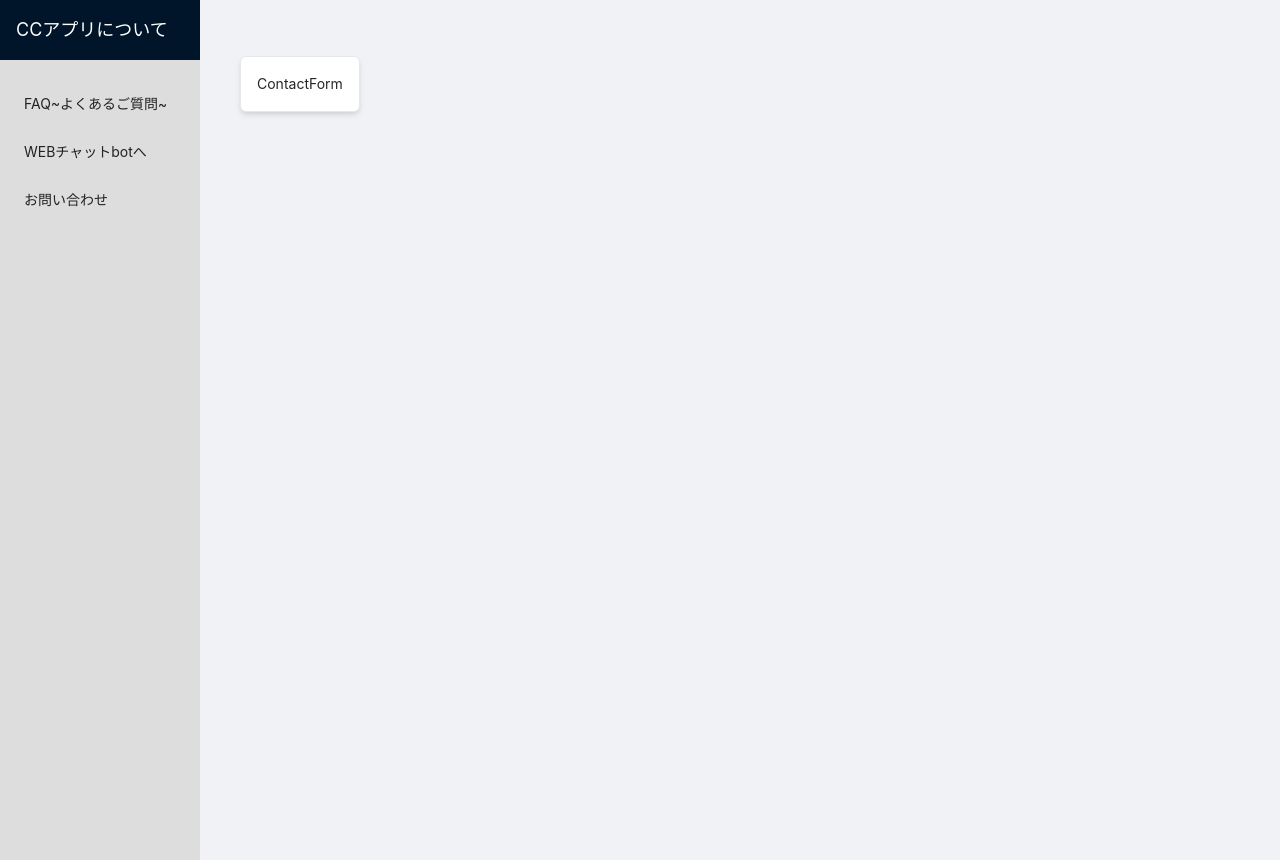
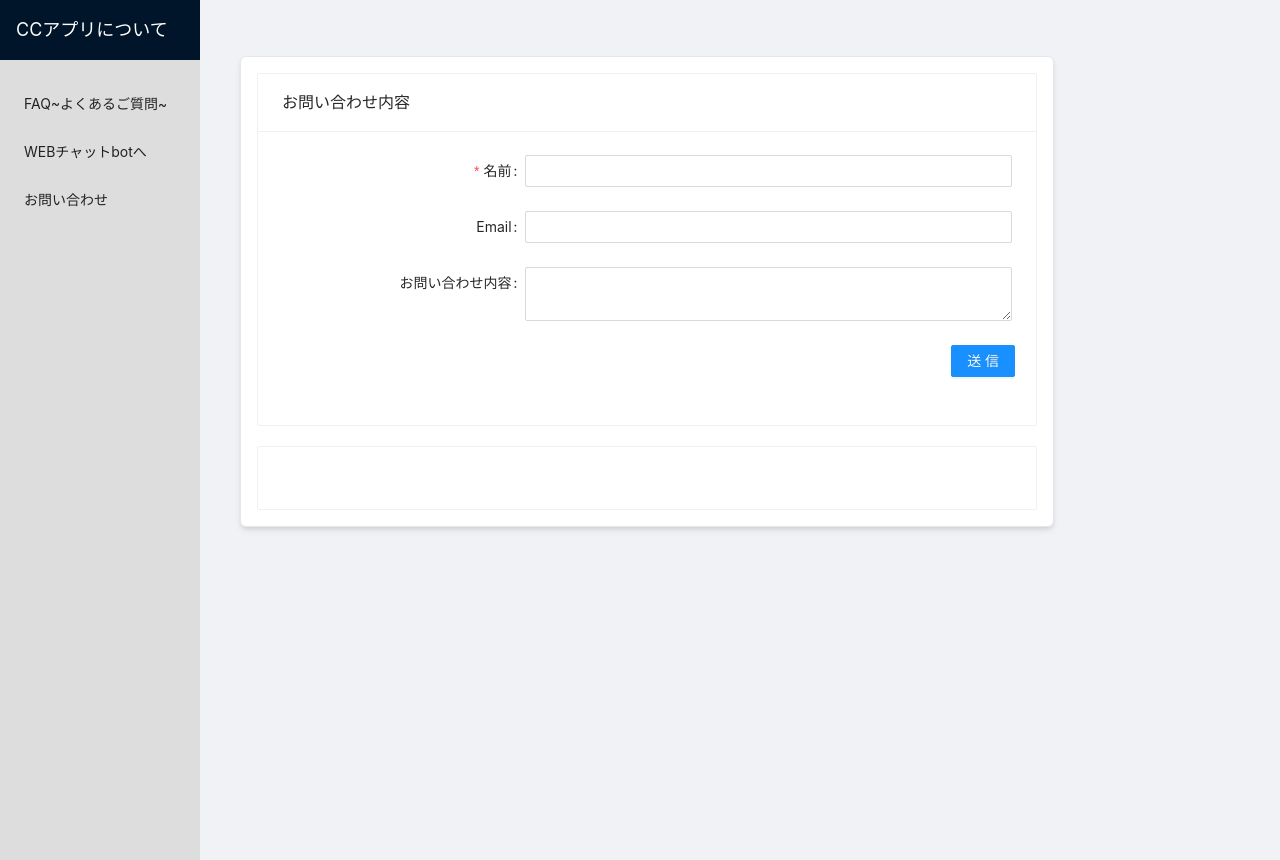
Before and after one commit to kosuke-17/contact-web, a Next.js app: page /contactForm in a window 1280 px wide. Built offline with nearby package versions, Linux system fonts and the light colour scheme.

Commit message:
お問い合わせフォームの作成

```diff
--- /dev/null
+++ b/src/components/ContactForm/ContactContent.jsx
@@ -0,0 +1,23 @@
+import React from 'react'
+import { Card } from 'antd';
+
+const contactContent = ({inputContent}) => {
+  console.log(inputContent);
+  return (
+    <Card
+      style={{ width: '780px', marginTop: 20 }}
+    >
+      <p>
+        {inputContent[0]}
+      </p>
+      <p>
+        {inputContent[1]}
+      </p>
+      <p>
+        {inputContent[2]}
+      </p>
+    </Card>
+  )
+}
+
+export default contactContent
--- a/src/components/ContactForm/index.jsx
+++ b/src/components/ContactForm/index.jsx
@@ -1,10 +1,98 @@
-import React from 'react'
+import React, { useState } from 'react'
+import { Form, Input, Button, Card } from 'antd';
+import ContactContent from './ContactContent';
+
+const layout = {
+  labelCol: {
+    span: 8,
+  },
+  wrapperCol: {
+    span: 16,
+  },
+};
+
+const validateMessages = {
+  required: '${label}をご記入ください',
+  types: {
+    email: '正しく入力してください',
+  },
+};
 
 const ContactForm = () => {
+  const [inputName, setInputName] = useState("")
+  const [inputEmail, setInputEmail] = useState("")
+  const [inputIntroduction, setInputIntroduction] = useState("")
+  const [inputContent, setInputContent] = useState([])
+
+  //onchangeでinput_valueを保存
+  const onChangeName = (e) => {
+    setInputName(e.target.value)
+  };
+  const onChangeEmail = (e) => {
+    setInputEmail(e.target.value)
+  };
+  const onChangeIntroduction = (e) => {
+    setInputIntroduction(e.target.value)
+  };
+
+  const handleSubmit = () => {
+
+    setInputContent([
+      ...inputContent,
+      inputName,
+      inputEmail,
+      inputIntroduction,
+    ])
+    setInputName("")
+    setInputEmail("")
+    setInputIntroduction("")
+  }
+
+  const onFinish = () => {
+    alert("送信しました")
+  }
+
   return (
-    <div>
-      ContactForm
-    </div>
+    <>
+      <Card
+        style={{ width: '780px' }}
+        title="お問い合わせ内容"
+      >
+        <Form {...layout} name="nest-messages" onFinish={onFinish} validateMessages={validateMessages}>
+          <Form.Item
+            name="name"
+            label="名前"
+            rules={[
+              {
+                required: true,
+              },
+            ]}
+          >
+            <Input onChange={onChangeName} value={inputName} />
+          </Form.Item>
+          <Form.Item
+            name="email"
+            label="Email"
+            rules={[
+              {
+                type: 'email',
+              },
+            ]}
+          >
+            <Input onChange={onChangeEmail} value={inputEmail} />
+          </Form.Item>
+          <Form.Item name="introduction" label="お問い合わせ内容">
+            <Input.TextArea onChange={onChangeIntroduction} value={inputIntroduction} />
+          </Form.Item>
+          <Form.Item wrapperCol={{ ...layout.wrapperCol, offset:22 }}>
+            <Button type="primary" htmlType="submit" onClick={handleSubmit}>
+              送信
+            </Button>
+          </Form.Item>
+        </Form>
+      </Card>
+      <ContactContent inputContent={inputContent}/>
+    </>
   )
 }
 
```
